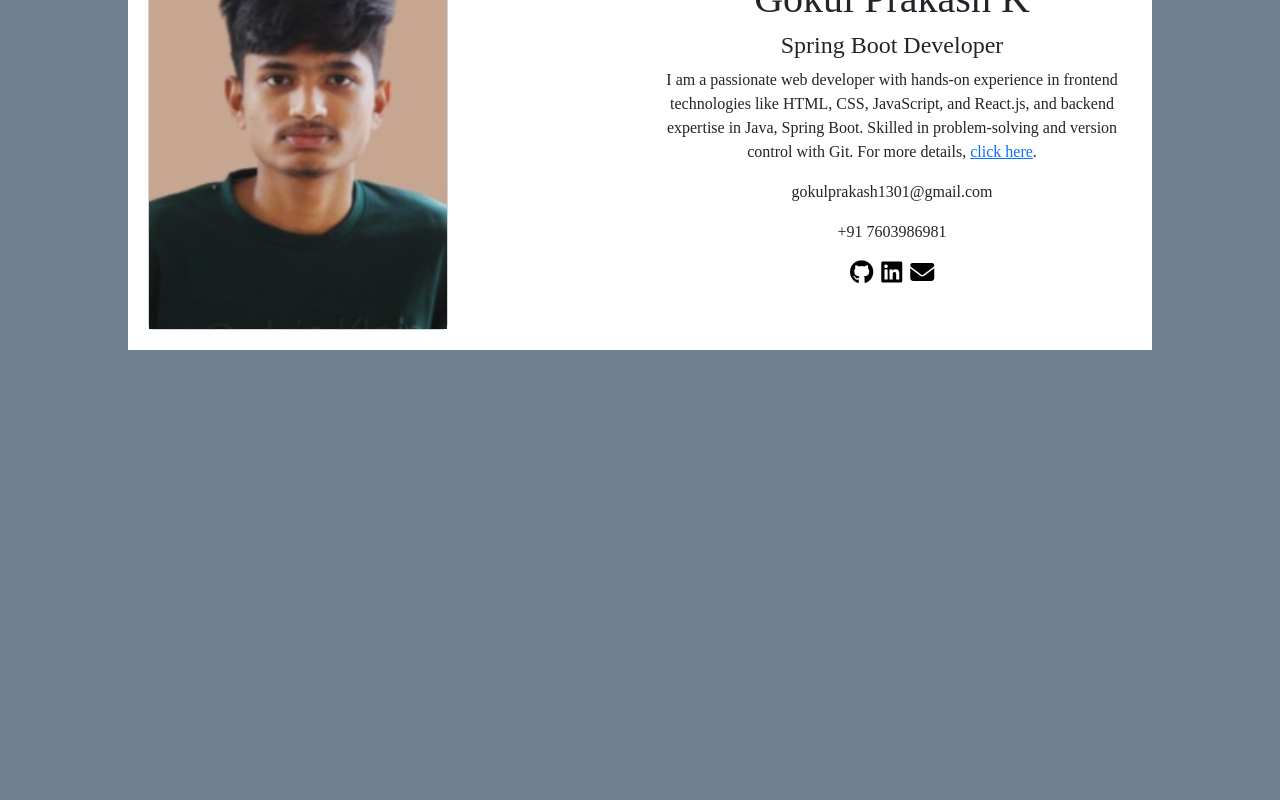
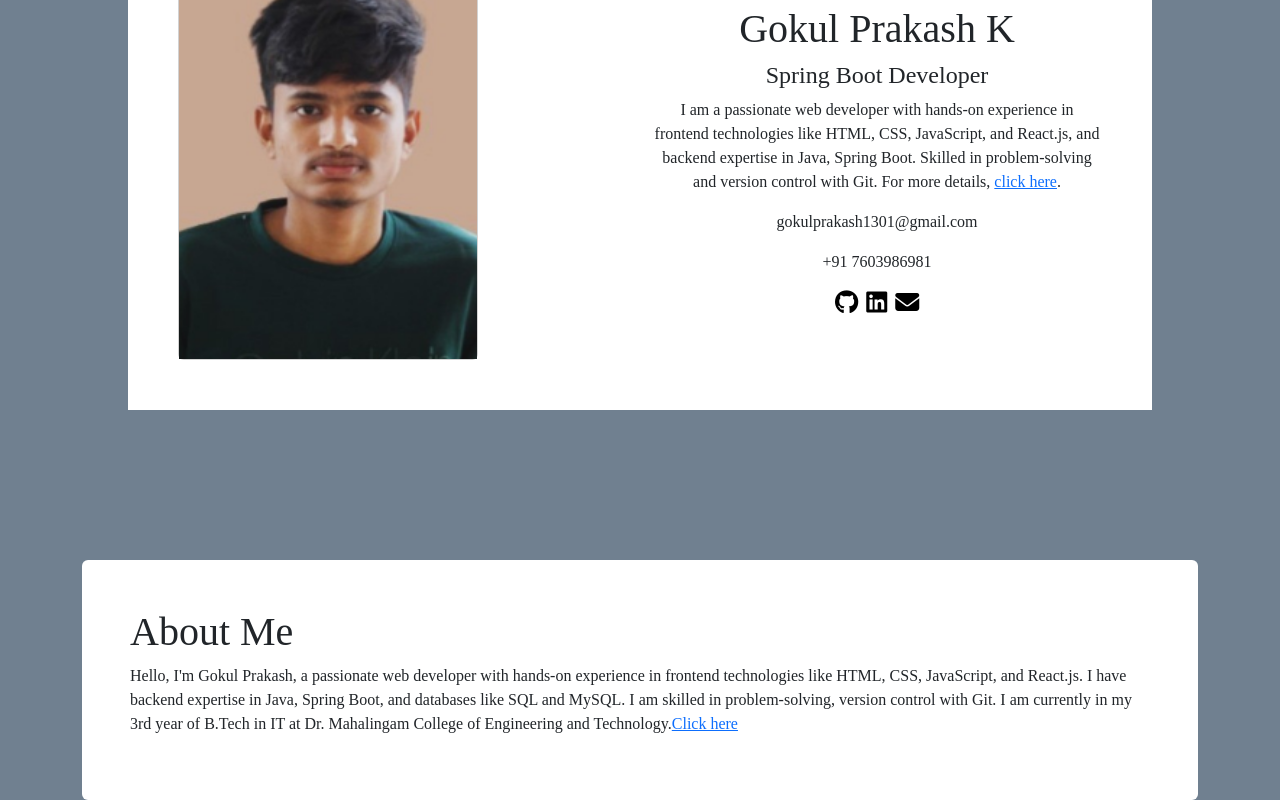
Before and after one commit to Gokulprakash2005/Portfolio, a React (Create React App) app: page / in a window 1280 px wide. Shown: the part 253-1053 px from the top of the page. Before the commit the page ends 800 px from the top, so only its background shows below. Built offline with nearby package versions, Linux system fonts and the light colour scheme.

Commit message:
Adding About Page

```diff
--- a/src/App.js
+++ b/src/App.js
@@ -1,11 +1,12 @@
 import React from 'react';
 import './App.css';
 import Indexes from './comp/indexpage/hello';
-
+import About from './comp/about/about';
 function App() {
   return (
     <>
     <Indexes/>
+    <About/>
     </>
   );
 }
--- a/src/comp/About/About.js
+++ b/src/comp/About/About.js
@@ -3,7 +3,16 @@ function About()
 {
     return(
         <>
-
+        <div className="container" style={{ marginTop: "150px" }} >
+        <div className="mt-5 p-5 bg-white text-dark rounded">
+        <h1>About Me</h1>
+        <p> Hello, I'm Gokul Prakash, a passionate web developer with hands-on
+            experience in frontend technologies like HTML, CSS, JavaScript, and React.js.
+            I have backend expertise in Java, Spring Boot, and databases like SQL and MySQL.
+            I am skilled in problem-solving, version control with Git.
+            I am currently in my 3rd year of B.Tech in IT at Dr. Mahalingam College of Engineering and Technology.<a href="https://github.com/Gokulprakash2005?tab=repositories">Click here</a> </p>
+        </div>
+        </div>
         </>
     )
 }
--- a/src/comp/indexpage/hello.css
+++ b/src/comp/indexpage/hello.css
@@ -23,5 +23,5 @@ i:hover{
     width: 80%;
     background-color: white;
     margin-top: 160px;
-    padding: 20px;
+    padding: 50px;
 }
```
Also changed, not shown: src/comp/About/about.css (added).
